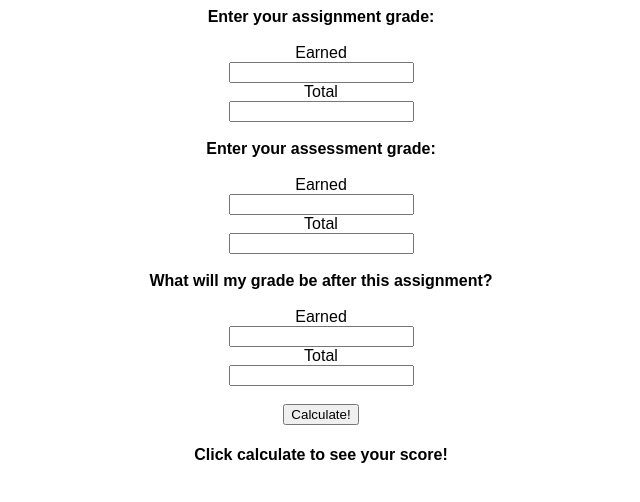
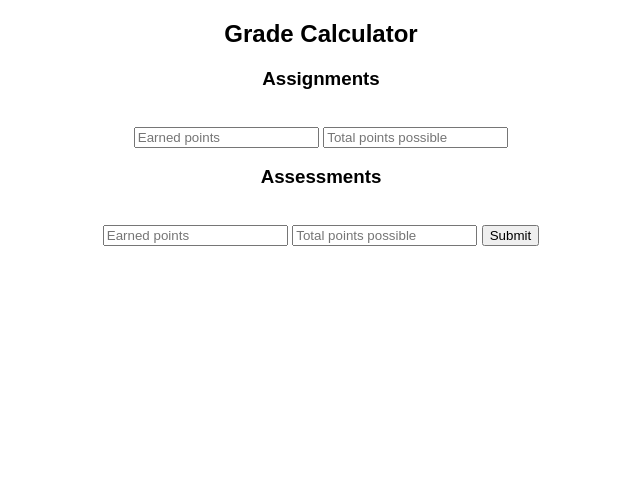
Before and after one commit to ThisIsALegitUsername/methemetics, a plain HTML site: page index.html in a window 1280 px wide. Shown: the whole page, without its empty margins (319-959 px from the left). Drawn offline with Linux system fonts and the light colour scheme.

Commit message:
Update index.html

```diff
--- a/index.html
+++ b/index.html
@@ -4,31 +4,33 @@
 <head>
   <meta charset="utf-8">
   <meta name="viewport" content="width=device-width">
-  <title>calc</title>
+  <title>hi</title>
   <link href="style.css" rel="stylesheet" type="text/css" />
 </head>
 
 <body>
+  <titlebar><h2>Grade Calculator</h2></titlebar>
+  <inputbox-container>
+      <inputbox>
+      <h3>Assignments</h3>
+      <br>
+    <input type="text" id="assignmentpoints" name="assignmentpoints" placeholder="Earned points">
+    <input type="text" id="assignmenttotal" name="assignmenttotal" placeholder="Total points possible">
+    <!--<input type="text" id="assignmentweight" name="assignment" placeholder="Weight">!-->
+  </inputbox>
+  <inputbox>
+      <h3>Assessments</h3>
+      <br>
+    <input type="text" id="assessmentpoints" name="assessmentpoints" placeholder="Earned points">
+    <input type="text" id="assessmenttotal" name="assessmenttotal" placeholder="Total points possible">
+    <!--<input type="text" id="assessmentweight" name="assessment" placeholder="Weight">!-->
+  </inputbox>
+  </inputbox-container>
+  <button onclick="calculate();">Submit</button>
   <script src="script.js"></script>
-  <b>Enter your assignment grade:</b><br><br>
-  <label for="asne">Earned</label><br>
-  <input type="text" id="asne" name="asne"><br>
-   <label for="asnt">Total</label><br>
-  <input type="text" id="asnt" name="asnt"><br><br>
-    <b>Enter your assessment grade:</b><br><br>
-  <label for="asse">Earned</label><br>
-  <input type="text" id="asse" name="asse"><br>
-   <label for="asst">Total</label><br>
-  <input type="text" id="asst" name="asst"><br><br>
-    <b>What will my grade be after this assignment?</b><br><br>
-  <label for="fasne">Earned</label><br>
-  <input type="text" id="fasne" name="fasne"><br>
-   <label for="fasnt">Total</label><br>
-  <input type="text" id="fasnt" name="fasnt"><br><br>
-  <button onclick="calcSkyward()">Calculate!</button>
-
-  <h4 id="score">Click calculate to see your score!</h4>
-
+  <br>
+  <br>
+  <div id="result"></div>
 </body>
 
 </html>
```
